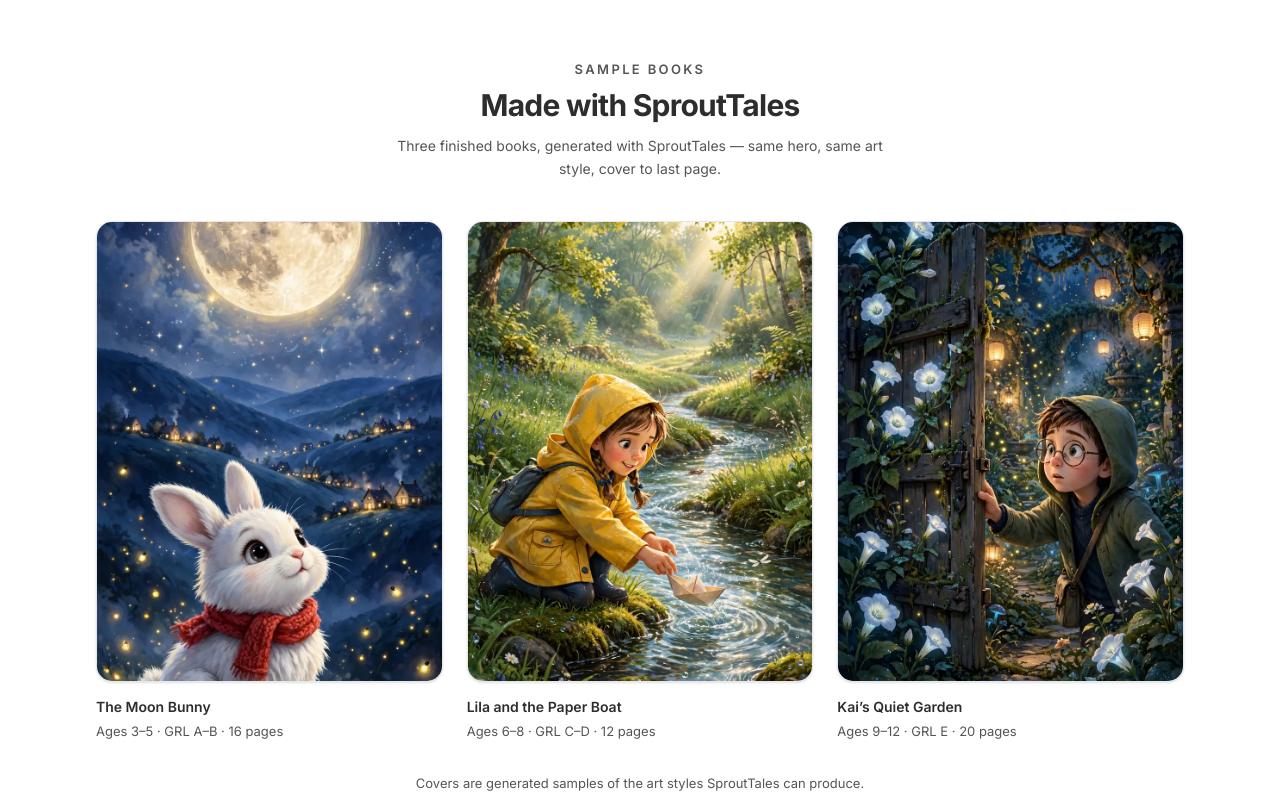
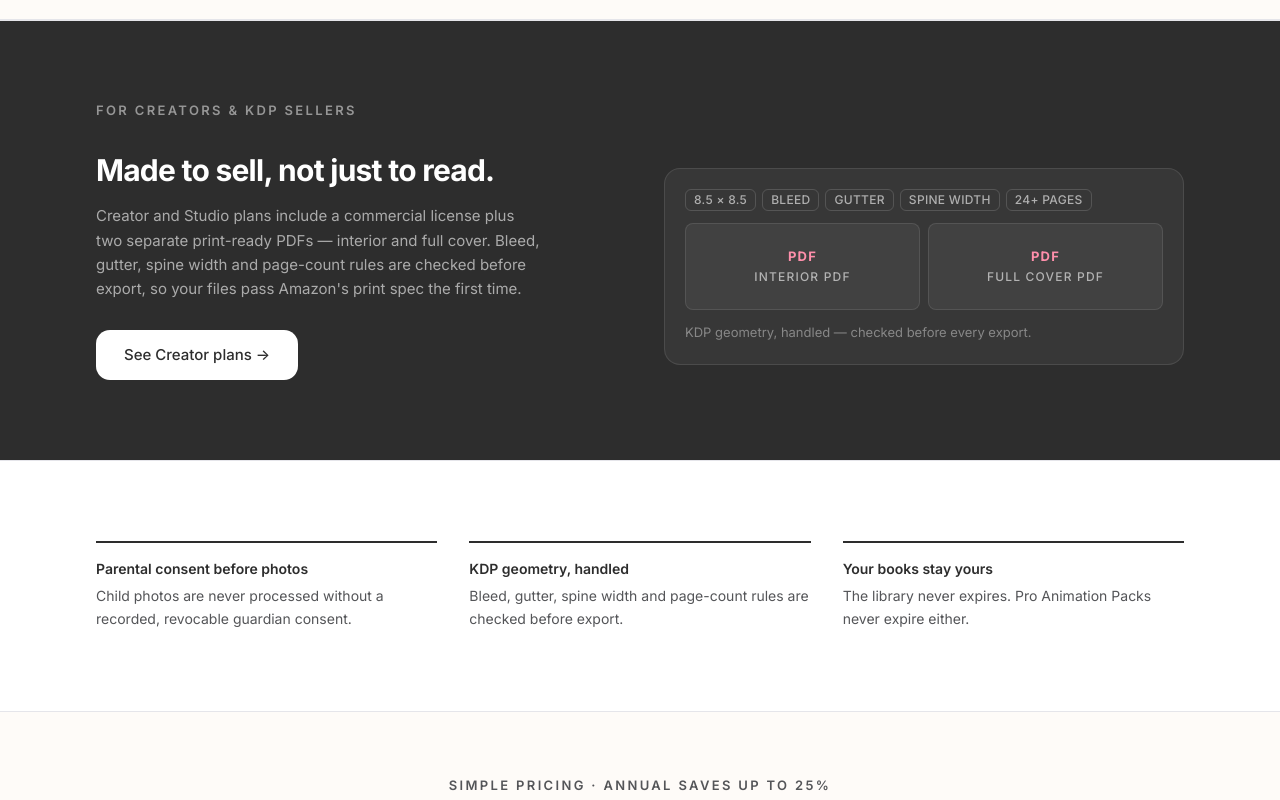
Before and after one commit to zjutimes2015/bookbunny, a Next.js app: page / in a window 1280 px wide. Shown: the part 3200-4000 px from the top of the page. Built offline with nearby package versions, Linux system fonts and the light colour scheme; no server answers.

Commit message:
fix(homepage): remove duplicate sample-books section, keep age gallery

```diff
--- a/app/page.tsx
+++ b/app/page.tsx
@@ -4,7 +4,6 @@ import { SITE_URL, SITE_NAME } from '@/lib/site'
 
 import BookFlip from '@/components/landing/BookFlip'
 import AgeBooks from '@/components/landing/AgeBooks'
-import Testimonials from '@/components/landing/Testimonials'
 import CreatorsSection from '@/components/landing/CreatorsSection'
 
 
@@ -433,11 +432,16 @@ export default function HomePage() {
           <p className="mt-8 text-center text-[13px] text-[#545558]">
             Illustrative examples of the art styles SproutTales can produce.
           </p>
+          <p className="mt-4 text-center">
+            <Link
+              href="/create"
+              className="text-sm font-medium text-[#2D2D2D] underline underline-offset-4"
+            >
+              Create your own book →
+            </Link>
+          </p>
         </div>
       </section>
-
-      {/* 04b · Sample books showcase (real covers, no invented reviews) */}
-      <Testimonials />
 
       {/* 04c · For creators & KDP sellers */}
       <CreatorsSection />
--- a/components/landing/Testimonials.tsx
+++ /dev/null
@@ -1,82 +0,0 @@
-import Link from 'next/link'
-
-/**
- * Sample-books showcase (replaces the "Loved by families" placeholder).
- *
- * No reviews exist yet, so this section shows real sample books instead of
- * invented quotes. Covers below are the generated sample covers shipped in
- * public/samples/ — the same three books shown in the "Made for your
- * reader's age" gallery above. When real parent/creator quotes arrive,
- * this section can become (or sit beside) a testimonials block.
- * No numbers here are invented: no books-created / happy-families counts
- * are shown because no verified counts are available.
- */
-const SAMPLE_BOOKS = [
-  {
-    cover: '/samples/cover-moon-bunny.webp',
-    title: 'The Moon Bunny',
-    meta: 'Ages 3–5 · GRL A–B · 16 pages',
-  },
-  {
-    cover: '/samples/cover-paper-boat.webp',
-    title: 'Lila and the Paper Boat',
-    meta: 'Ages 6–8 · GRL C–D · 12 pages',
-  },
-  {
-    cover: '/samples/cover-quiet-garden.webp',
-    title: 'Kai’s Quiet Garden',
-    meta: 'Ages 9–12 · GRL E · 20 pages',
-  },
-]
-
-export default function SampleBooks() {
-  return (
-    <section className="mx-auto max-w-6xl px-4 py-16 sm:px-6 lg:px-8 lg:py-20">
-      <div className="mb-10 text-center">
-        <p className="text-[13px] font-semibold uppercase tracking-[0.18em] text-[#545558]">
-          Sample books
-        </p>
-        <h2 className="mt-2 text-2xl font-bold tracking-tight text-[#2D2D2D] sm:text-3xl">
-          Made with SproutTales
-        </h2>
-        <p className="mx-auto mt-3 max-w-lg text-sm leading-relaxed text-[#545558]">
-          Three finished books, generated with SproutTales — same hero, same art
-          style, cover to last page.
-        </p>
-      </div>
-
-      <div className="grid gap-8 sm:grid-cols-3 sm:gap-6">
-        {SAMPLE_BOOKS.map((book) => (
-          <div key={book.title}>
-            <div className="relative overflow-hidden rounded-2xl border border-[#E5E5EA] bg-white shadow-sm">
-              <div className="relative aspect-[3/4] w-full">
-                <img
-                  src={book.cover}
-                  alt={`${book.title} — sample book cover`}
-                  className="absolute inset-0 h-full w-full object-cover"
-                  loading="lazy"
-                />
-              </div>
-            </div>
-            <div className="mt-3">
-              <strong className="text-sm font-semibold text-[#2D2D2D]">{book.title}</strong>
-              <p className="mt-1 text-[13px] text-[#545558]">{book.meta}</p>
-            </div>
-          </div>
-        ))}
-      </div>
-
-      <p className="mt-8 text-center text-[13px] text-[#545558]">
-        Covers are generated samples of the art styles SproutTales can produce.
-      </p>
-      <p className="mt-4 text-center">
-        <Link
-          href="/create"
-          className="text-sm font-medium text-[#2D2D2D] underline underline-offset-4"
-        >
-          Create your own book →
-        </Link>
-      </p>
-    </section>
-  )
-}
```
